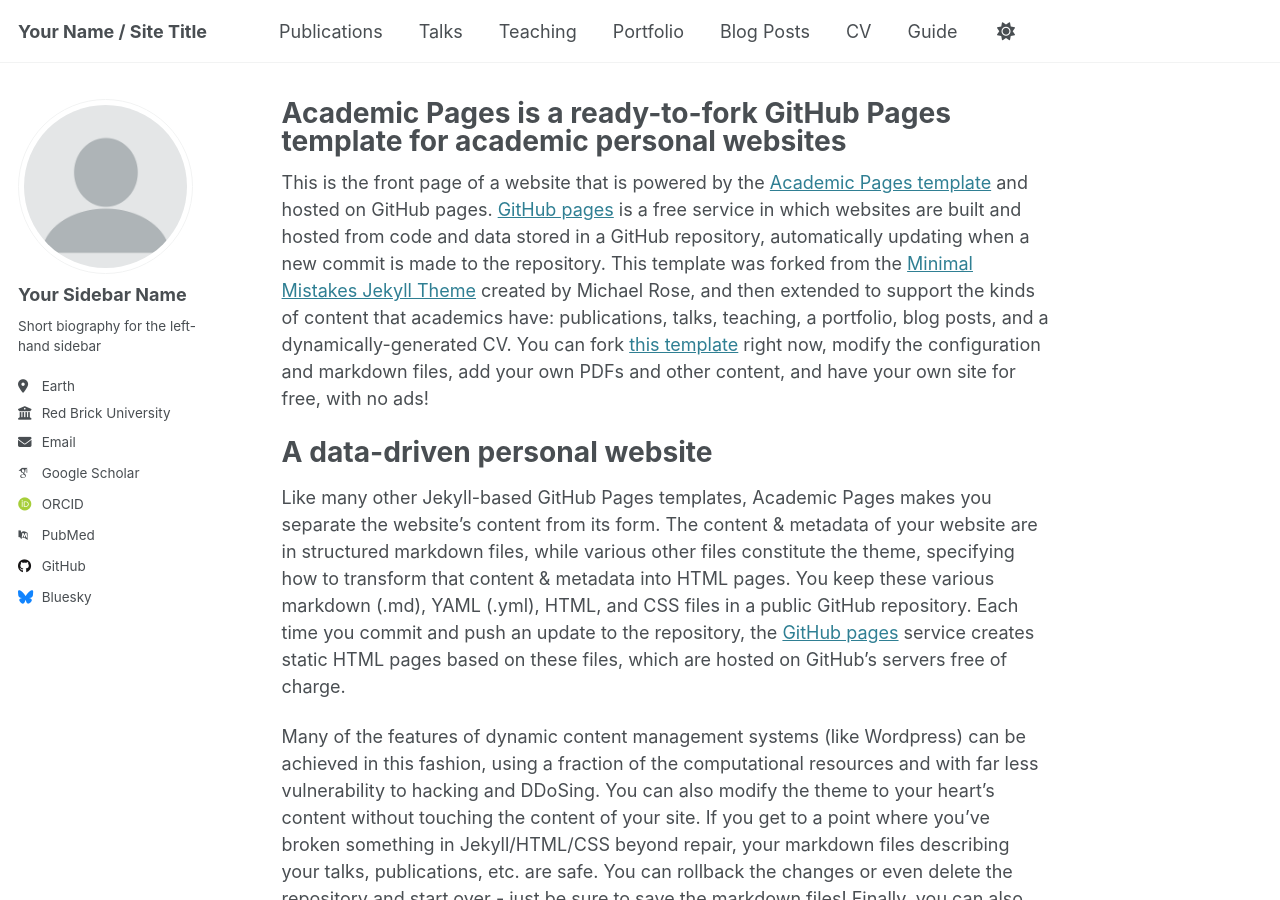
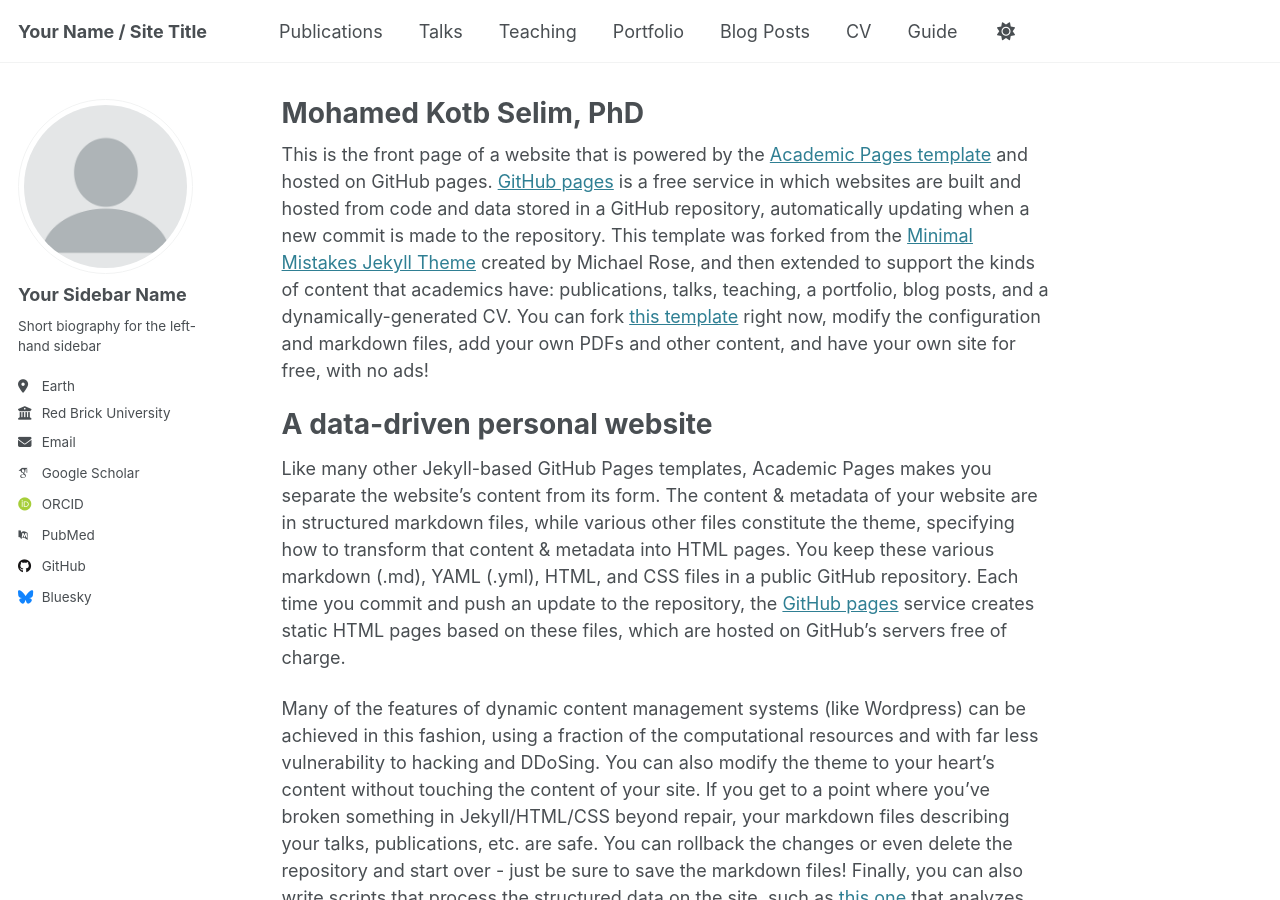
Before and after one commit to mokselim/mokselim.github.io, a Jekyll site: the page built from _pages/about.md, in a window 1280 px wide and 900 px high. Built offline with Jekyll 4.4.1, drawn with Linux system fonts in a browser that asks for light colours; some web fonts are replaced.

Commit message:
Update about.md

```diff
--- a/_pages/about.md
+++ b/_pages/about.md
@@ -1,6 +1,6 @@
 ---
 permalink: /
-title: "Academic Pages is a ready-to-fork GitHub Pages template for academic personal websites"
+title: "Mohamed Kotb Selim, PhD"
 author_profile: true
 redirect_from:
   - /about/
```
